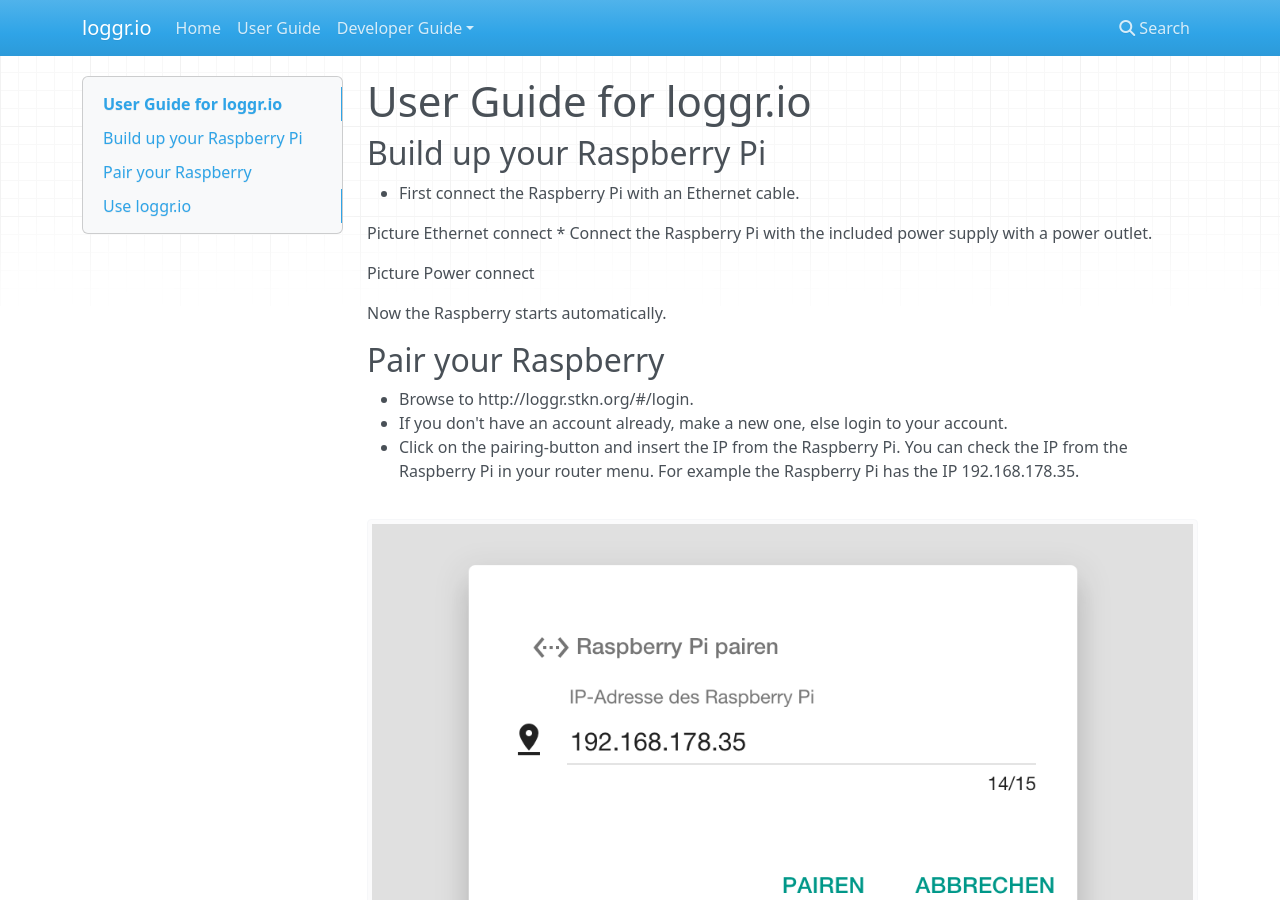
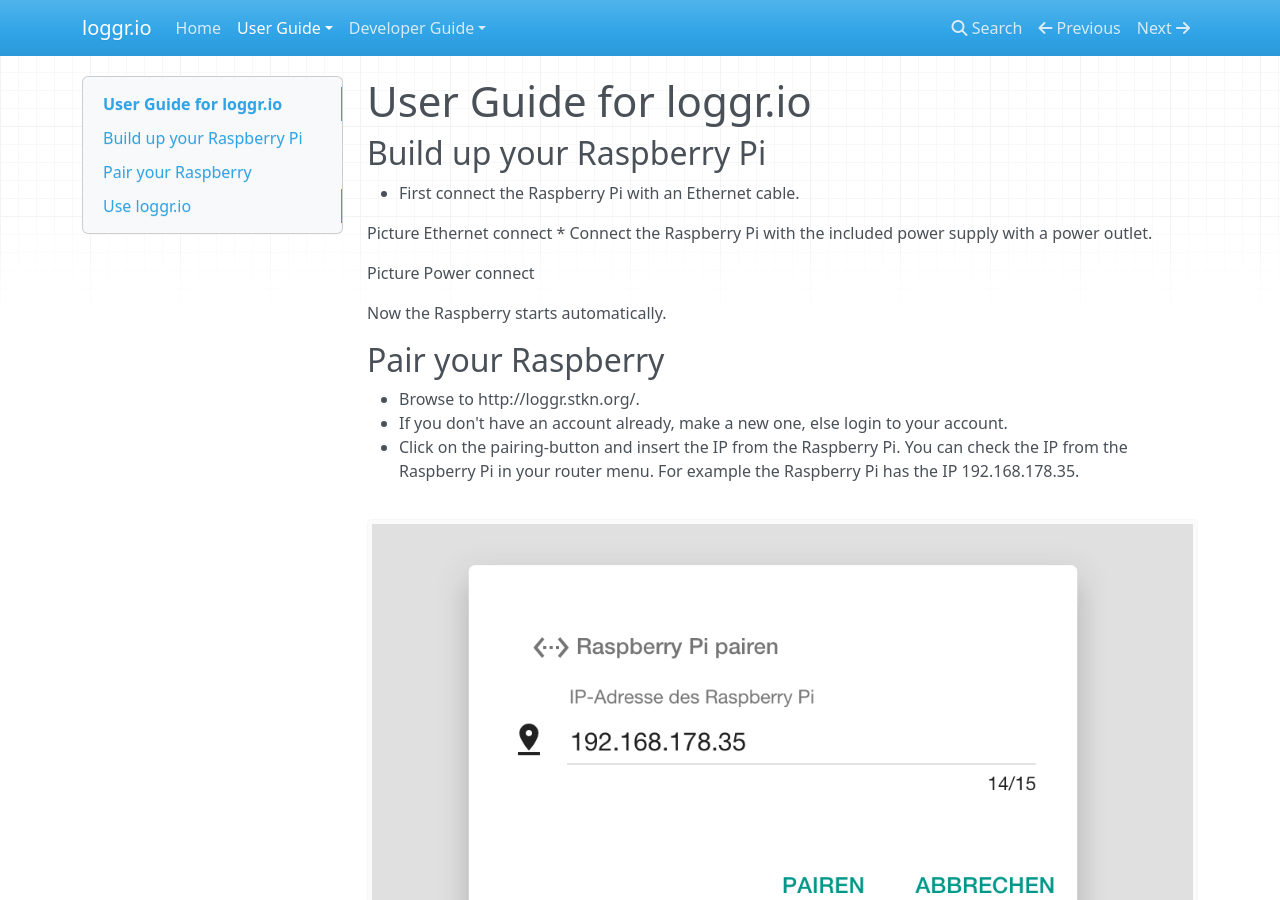
Before and after one commit to loggrio/loggr.io, an MkDocs documentation site: the page built from docs/user-guide/standard.md, in a window 1280 px wide and 900 px high. Built offline with MkDocs 1.6.1, drawn with Linux system fonts in a browser that asks for light colours; nearby versions of some CDN libraries; old or Windows-style settings are respelled for this version of MkDocs; part of the change alters nothing that is shown.

Commit message:
docs(all): update stucture

```diff
--- a/docs/user-guide/user_guide.md
+++ b/docs/user-guide/standard.md
@@ -1,5 +1,7 @@
 # User Guide for loggr.io
+
 ## Build up your Raspberry Pi
+
 * First connect the Raspberry Pi with an Ethernet cable.
 
 Picture Ethernet connect
@@ -10,24 +12,29 @@ Picture Power connect
 Now the Raspberry starts automatically.
 
 ## Pair your Raspberry
-* Browse to http://loggr.stkn.org/#/login.
+
+* Browse to http://loggr.stkn.org/.
 * If you don't have an account already, make a new one, else login to your account.
 *  Click on the pairing-button and insert the IP from the Raspberry Pi. You can check the IP from the Raspberry Pi in your router menu. For example the Raspberry Pi has the IP 192.168.178.35.
 
-![](./ip.png)
+![ip](../images/ip.png)
 
 * Click on "PAIREN".
 
 Now the Raspberry Pi is configurated and paired with your User Account.
 
 ## Use loggr.io
+
 ### Decide which graphs you want to see
+
 Click on "Ansicht konfigurieren" and order the graphs per drag and drop. In the left list are the shown graphs and in the right list are the graphs which are available.
-![](./lists2.png)
+![lists](../images/lists2.png)
 
 ### Insight the meterings
+
 The meterings are shown in the standard view. The picture shows the standard view.
-![](./graphs.png)
+![graphs](../images/graphs.png)
 
 ### Show the average
+
 If you want to see the average of the meterings you can click on the average-button in the right upper corner in the graph. The graph turns in a new graph. For getting the standard view back click on the standard-view-button in the right upper corner.
--- a/mkdocs.yml
+++ b/mkdocs.yml
@@ -1,7 +1,9 @@
 site_name: loggr.io
 pages:
 - Home: 'index.md'
-- User Guide: 'user-guide.md'
+- User Guide:
+  - 'Standard': 'user-guide/standard.md'
+  - 'Pro': 'user-guide/pro.md'
 - Developer Guide:
   - 'H5VZR': 'developer-guide/h5vzr.md'
   - 'API': 'developer-guide/api.md'
```
Also changed, not shown: docs/user-guide/pro.md (renamed from docs/user-guide/user_guide_pro.md, +6 -3 lines), docs/images/graphs.png (renamed from docs/user-guide/graphs.png), docs/images/ip.png (renamed from docs/user-guide/ip.png), docs/images/lists2.png (renamed from docs/user-guide/lists2.png).
